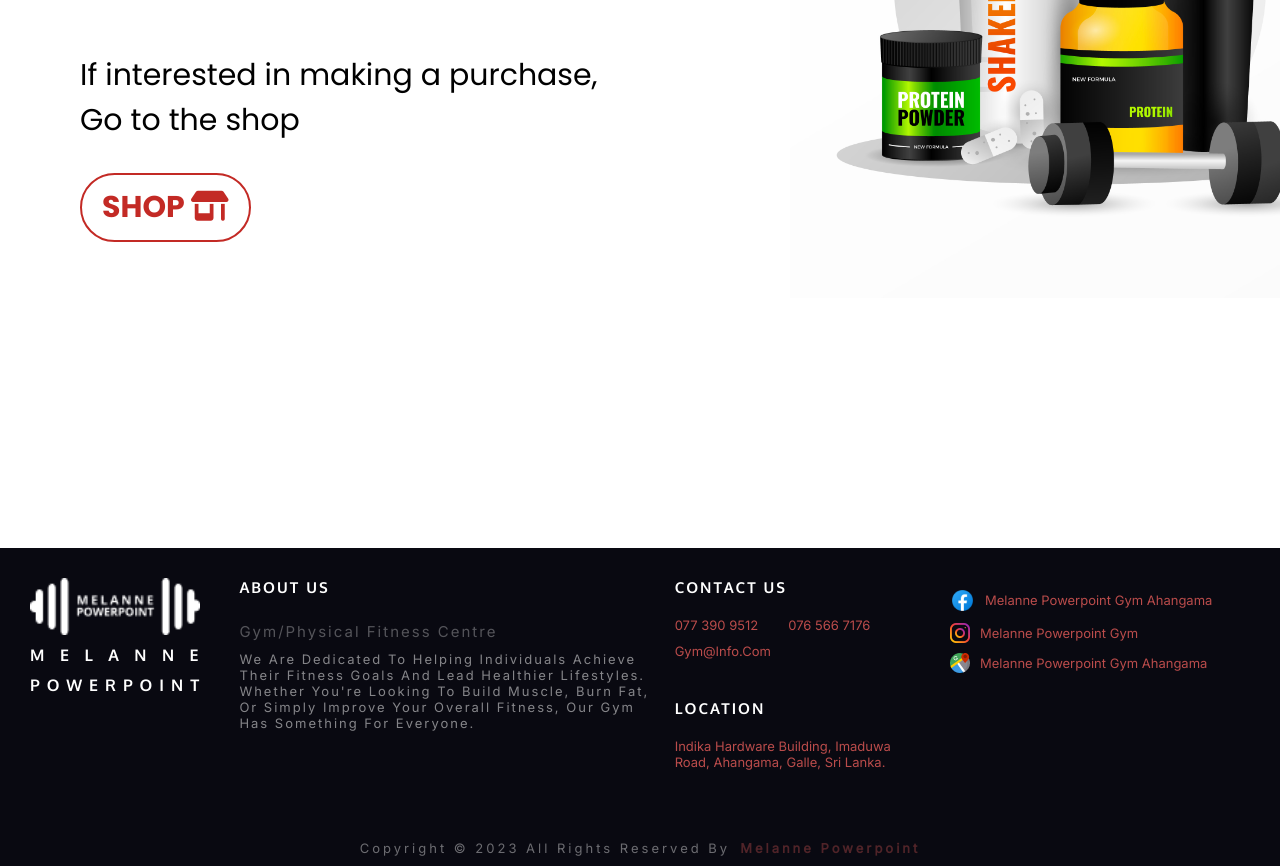
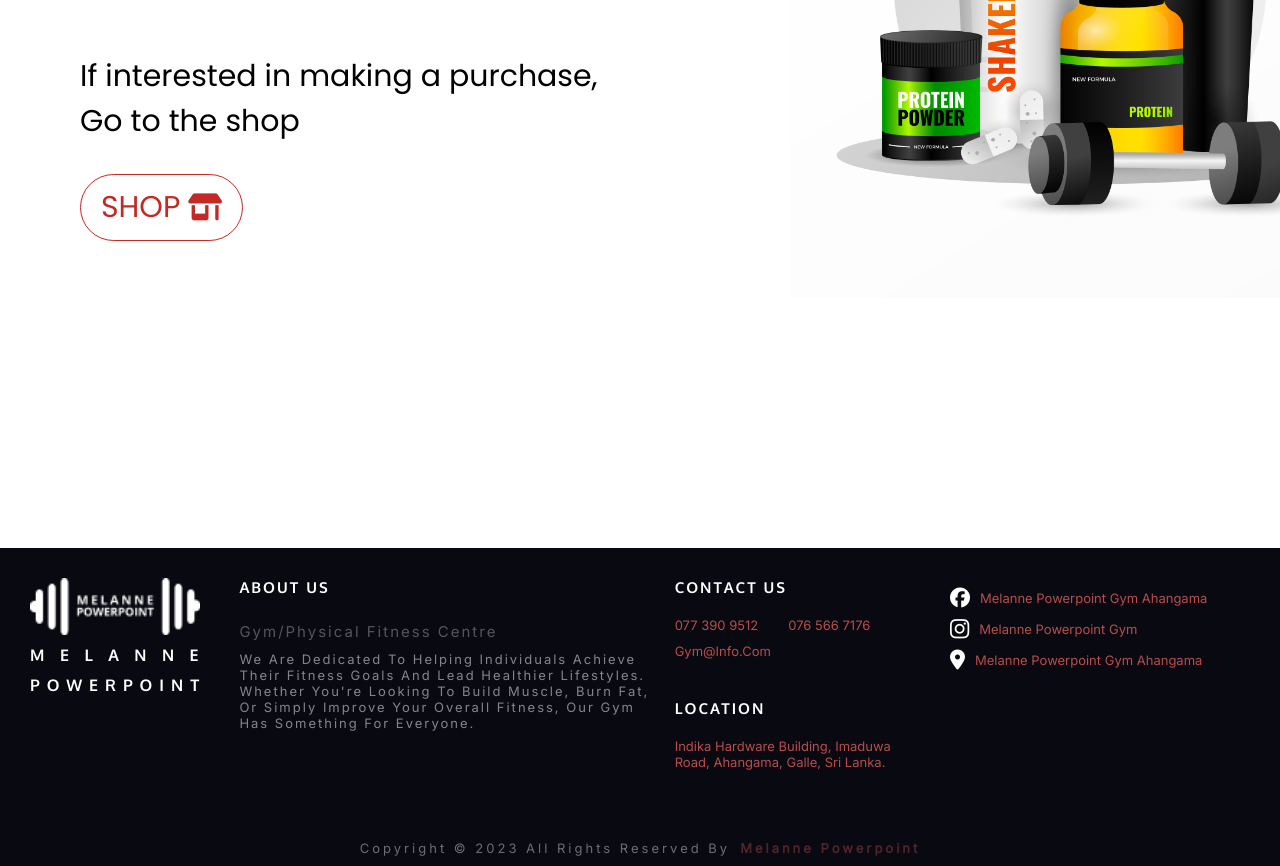
Before and after one commit to hass49/Project01, a plain HTML site: page index.html in a window 1280 px wide. Shown: the part 4392-5258 px from the top of the page. Drawn offline with nearby package versions, Linux system fonts and the light colour scheme.

Commit message:
changed some icons in footer

```diff
--- a/assest/css/style.css
+++ b/assest/css/style.css
@@ -325,15 +325,18 @@
     height: fit-content;
     font-family: 'Poppins', sans-serif;
     text-transform: uppercase;
-    font-weight: 600;
+    font-weight: 500;
     font-size: 30px;
     color: rgba(195, 42, 37, 1);
-    border: 2px solid rgba(195, 42, 37, 1);
+    border: 1px solid rgba(195, 42, 37, 1);
     border-radius: 75px;
     padding-right: 20px;
     padding-left: 20px;
     padding-top: 10px;
     padding-bottom: 10px;
+}
+.bottom .frame .button .fa-solid {
+    font-size: 27px;
 }
 .bottom .image{
     width: 580px;
--- a/index.html
+++ b/index.html
@@ -258,17 +258,17 @@
                         <div class="right">
                             <a href= "https://web.facebook.com/profile.php?id=100063672815767" class="fb">
 
-                                <img src="assest/img/FB logo.png" alt="facebook logo"><div class="name">Melanne Powerpoint Gym Ahangama</div>
+                                <i class="fa-brands fa-facebook" style="color: white; font-size: 20px;"></i><div class="name">Melanne Powerpoint Gym Ahangama</div>
                             </a>
 
                             <a href="https://www.instagram.com/gymahangama/">
 
-                                <img src="assest/img/instagram.png" alt="instagram logo"><div class="name">Melanne Powerpoint Gym</div>
+                                <i class="fa-brands fa-instagram" style="color: white; font-size: 22px;"></i><div class="name">Melanne Powerpoint Gym</div>
                             </a>
 
                             <a href="https://goo.gl/maps/fAyy7F9n5kDJcbKA7">
 
-                                <img src="assest/img/google-maps.png" alt="Gmap logo"><div class="name">Melanne Powerpoint Gym Ahangama</div>
+                                <i class="fa-solid fa-location-dot" style="color: white; font-size: 20px;"></i><div class="name">Melanne Powerpoint Gym Ahangama</div>
                             </a>
                         </div>
                     </div>
```
Also changed, not shown: assest/css/young-fitness-man-studio.jpg (deleted).
